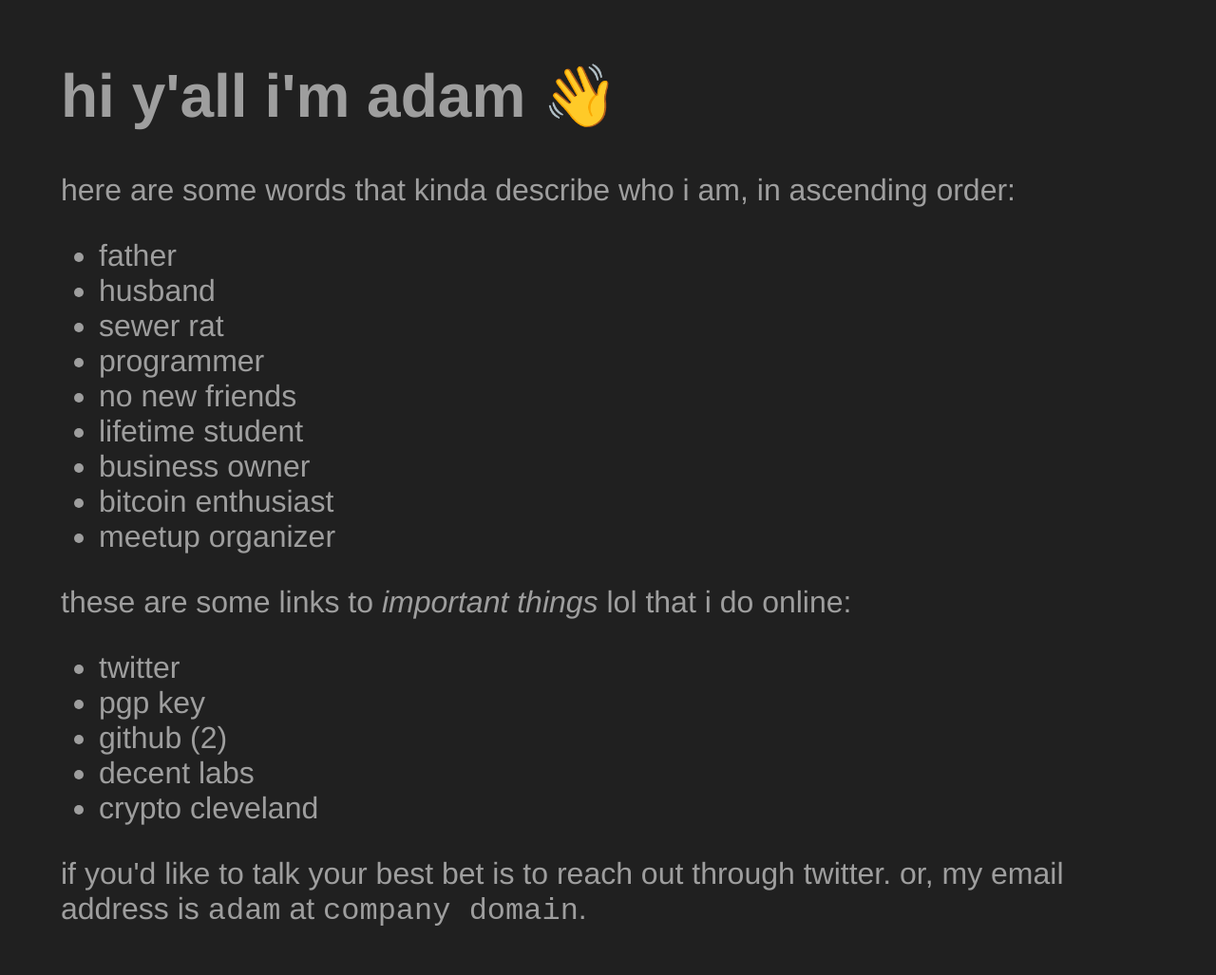
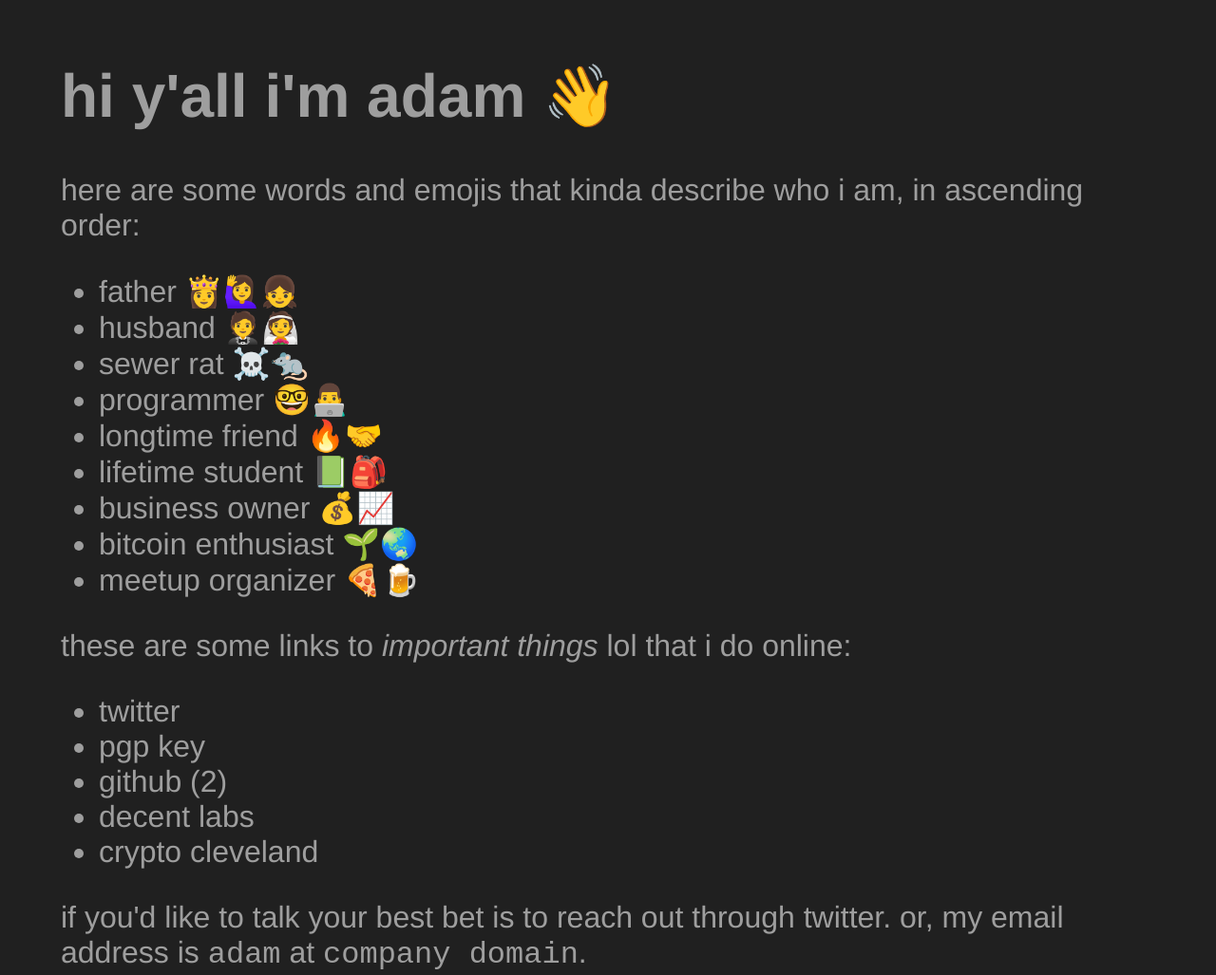
Before and after one commit to adamgall/adam.gall.pro, a plain HTML site: page index.html in a window 1280 px wide. Shown: the whole page at 95% size. Drawn offline with Linux system fonts and the light colour scheme.

Commit message:
Added emojis

```diff
--- a/index.html
+++ b/index.html
@@ -30,17 +30,17 @@
 
 <body>
   <h1>hi y'all i'm adam 👋</h1>
-  <p>here are some words that kinda describe who i am, in ascending order:</p>
+  <p>here are some words and emojis that kinda describe who i am, in ascending order:</p>
   <ul>
-    <li>father</li>
-    <li>husband</li>
-    <li>sewer rat</li>
-    <li>programmer</li>
-    <li>no new friends</li>
-    <li>lifetime student</li>
-    <li>business owner</li>
-    <li><a href="https://btc.gall.pro">bitcoin</a> enthusiast</li>
-    <li>meetup organizer</li>
+    <li>father 👸🙋‍♀️👧</li>
+    <li>husband 🤵👰</li>
+    <li>sewer rat ☠️🐀</li>
+    <li>programmer 🤓👨‍💻</li>
+    <li>longtime friend 🔥🤝</li>
+    <li>lifetime student 📗🎒</li>
+    <li>business owner 💰📈</li>
+    <li><a href="https://btc.gall.pro">bitcoin</a> enthusiast 🌱🌏</li>
+    <li>meetup organizer 🍕🍺</li>
   </ul>
   <p>these are some links to <i>important things</i> lol that i do online:</p>
   <ul>
```
